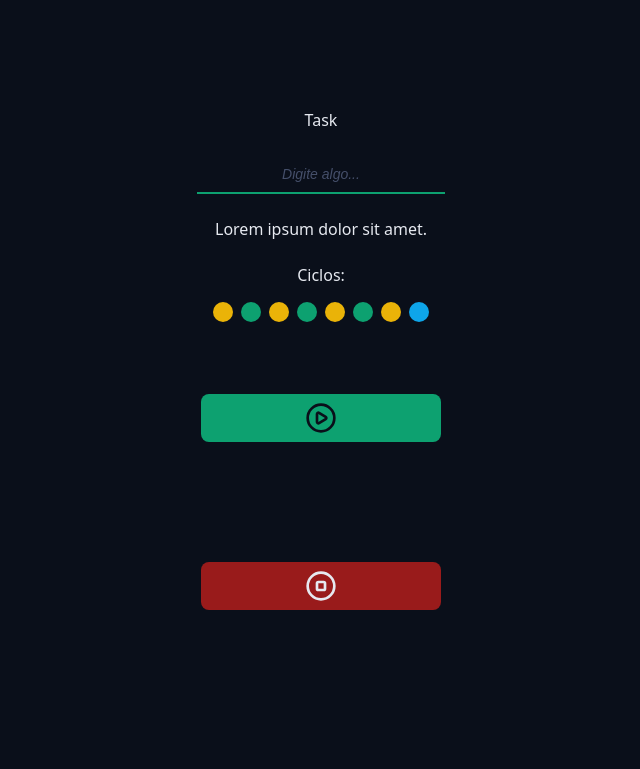
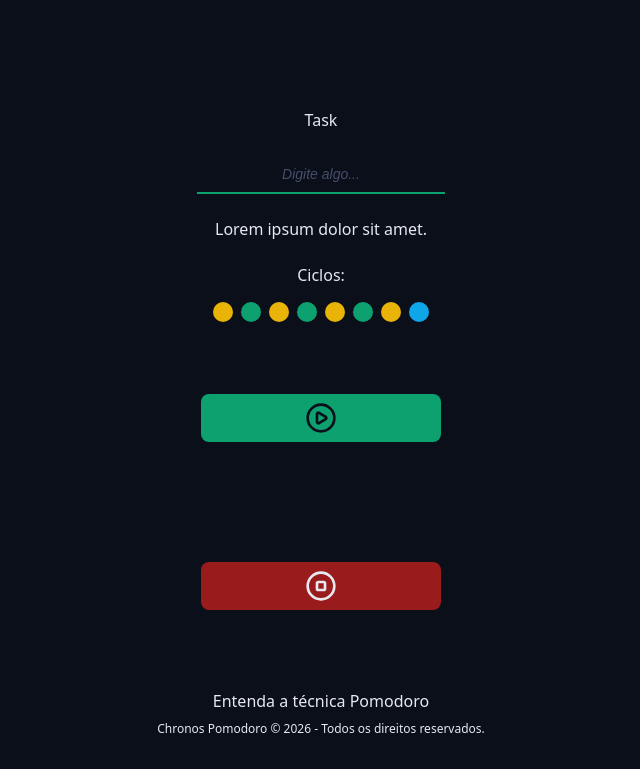
Before and after one commit to higorldmoreira/chronos-pomodoro, a React (Vite) app: page / in a window 1280 px wide. Shown: the part 608-1377 px from the top of the page, without its empty margins (319-959 px from the left). Before the commit the page ends 1298 px from the top, so only its background shows below. Built offline with nearby package versions, Linux system fonts and the light colour scheme.

Commit message:
feat: adiciona componente Footer e estilização correspondente

```diff
--- a/src/App.tsx
+++ b/src/App.tsx
@@ -6,10 +6,12 @@ import { CountDown } from './components/CountDown'
 import { DefaultInput } from './components/DefaultInput'
 import { Cycles } from './components/Cycles'
 import { DefaultButton } from  './components/DefaultButton'
+import { Footer } from './components/Footer'
 
 import './style/theme.css'
 import './style/Global.css'
 import { PlayCircleIcon, StopCircleIcon } from 'lucide-react';
+
 
 
 
@@ -48,7 +50,9 @@ export default function App() {
             <DefaultButton icon={<StopCircleIcon />} color='red' />
           </div>
         </form>
-
+      </Container>
+      <Container>
+        <Footer/>
       </Container>
   </>
 }
--- /dev/null
+++ b/src/components/Footer/index.tsx
@@ -0,0 +1,10 @@
+import styles from './styles.module.css'
+
+export function Footer() {
+    return (
+        <footer className={styles.footer}>
+          <a href="#">Entenda a técnica Pomodoro</a>
+          <p>Chronos Pomodoro &copy; {new Date().getFullYear()} - Todos os direitos reservados.</p>
+        </footer>
+    )
+}
--- /dev/null
+++ b/src/components/Footer/styles.module.css
@@ -0,0 +1,23 @@
+.footer{
+    display: flex;
+    justify-content: center;
+    align-items: center;
+    flex-direction: column;
+    gap: 0.8rem;
+}
+
+.footer a {
+    color: var(--text-default);
+    text-decoration: none;
+    transition: 0.5s ease all;
+    cursor:pointer;
+}
+.footer a:hover {
+    filter:  brightness(50%);
+}
+
+.footer p {
+    color: var(--text-default);
+    font-size: 1.2rem;
+    cursor: pointer;
+}
```
